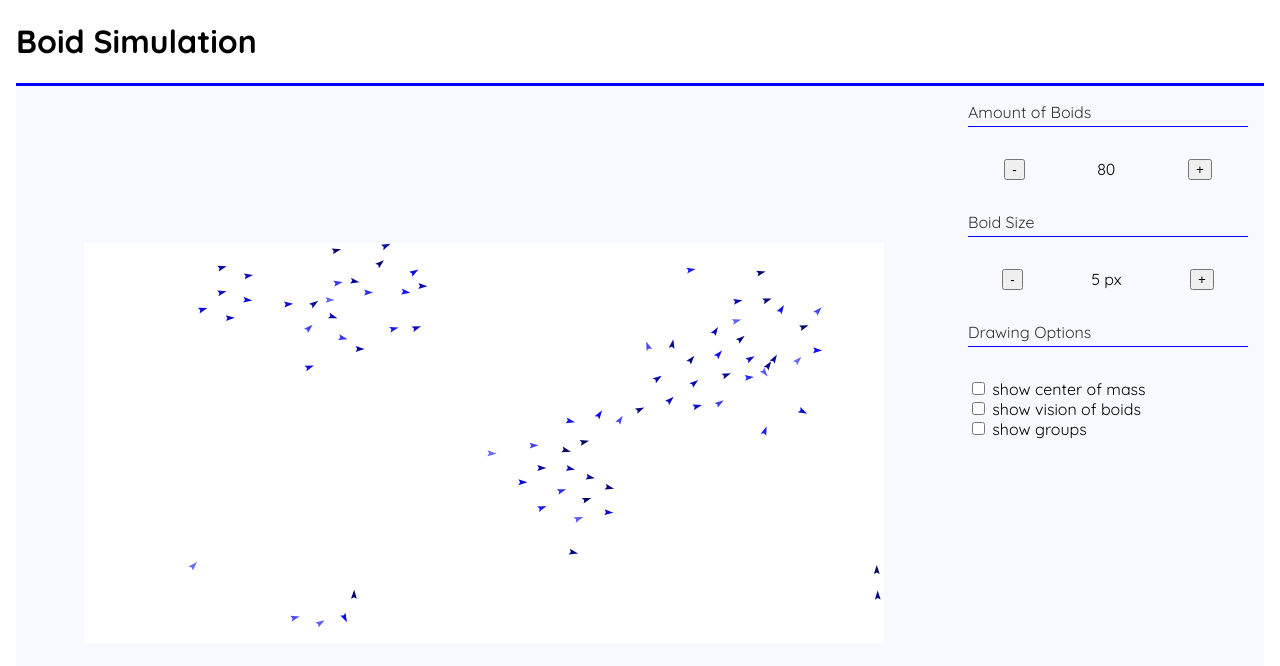
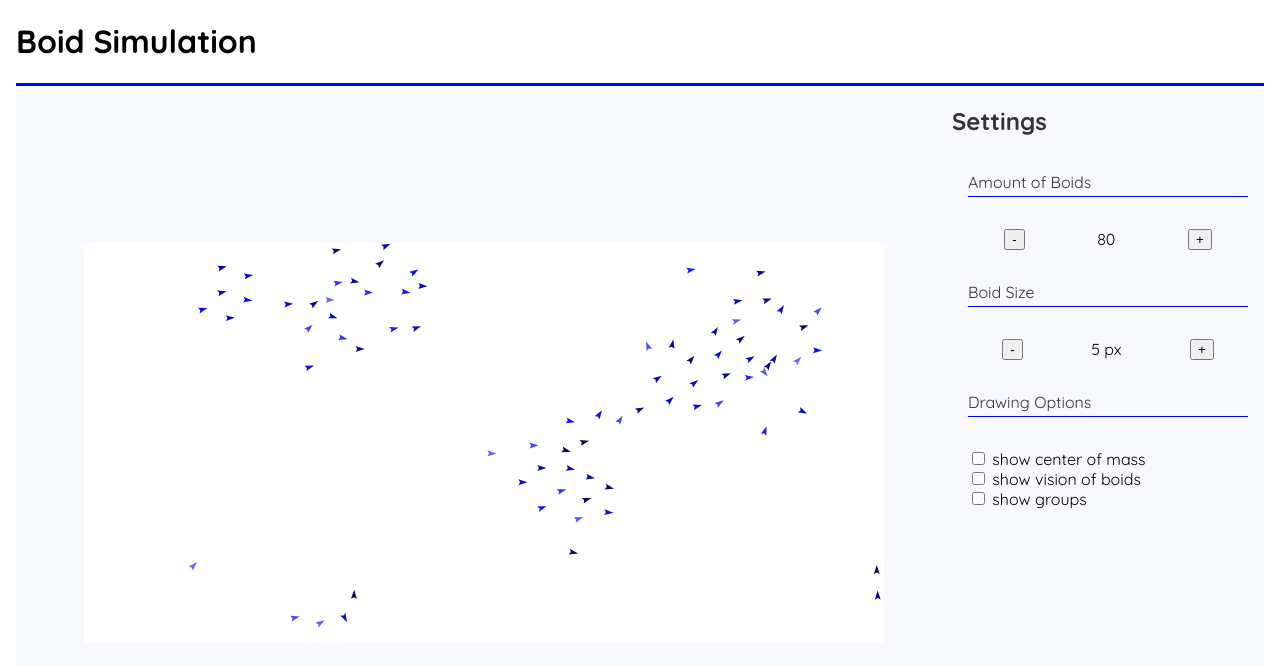
Before and after one commit to zinkko/boids, a React (Create React App) app: page / in a window 1280 px wide. Shown: the top 666 px of the page. Built offline with nearby package versions, Linux system fonts and the light colour scheme.

Commit message:
Add title for Controls component

```diff
--- a/src/controls/Controls.tsx
+++ b/src/controls/Controls.tsx
@@ -3,6 +3,7 @@ import { BoidProperties } from "../entities/Boid";
 import InputField from "./InputField";
 import Slider from "./Slider";
 import DrawingOptions from './DrawingOptions'
+import styled from 'styled-components';
 
 export interface ControlProps {
     values: SimulationConfig;
@@ -20,6 +21,7 @@ export default function Controls({ values, setValues }: ControlProps) {
     }
     return (
         <div className="Controls">
+            <Title>Settings</Title>
             <InputField label="Amount of Boids">
                 <Slider
                     value={values.amountOfBoids}
@@ -43,3 +45,7 @@ export default function Controls({ values, setValues }: ControlProps) {
         </div>
     );
 }
+
+const Title = styled.h2`
+    color: #343434;
+`
```
